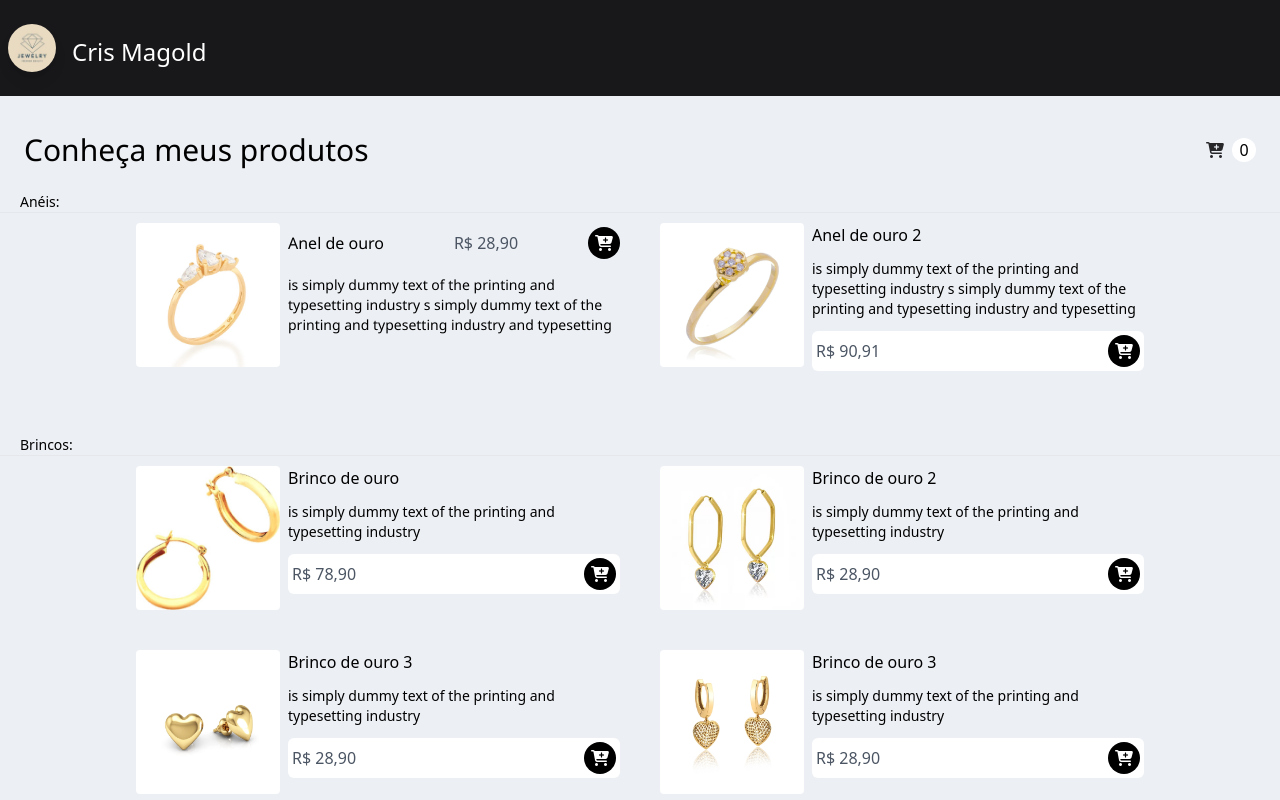
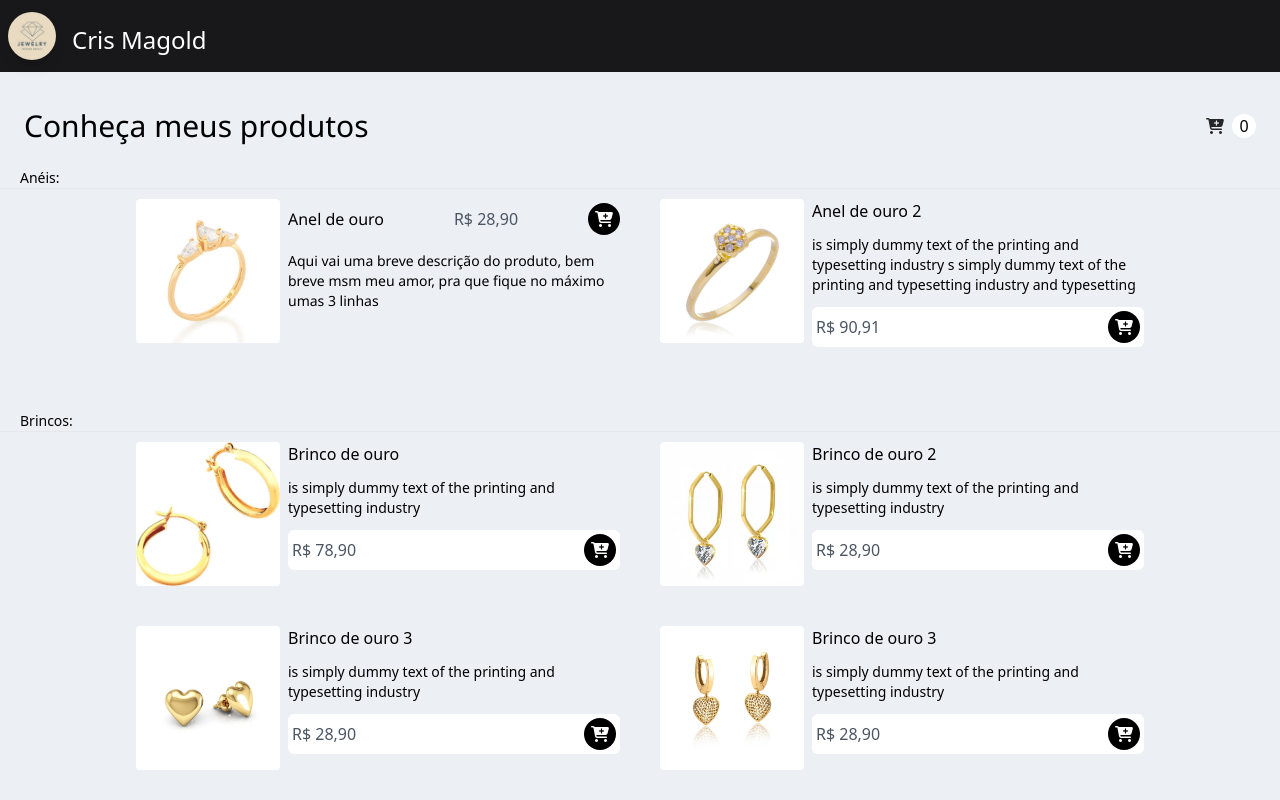
Before and after one commit to devdotcom1/loja, a website: page index.html in a window 1280 px wide. Shown: the top 800 px of the page. Drawn offline with Linux system fonts and the light colour scheme.

Commit message:
Update index.html
teste

```diff
--- a/index.html
+++ b/index.html
@@ -15,7 +15,7 @@
 <!-- Header -->
 
 
-<header class="w-full py-5 bg-zinc-900">
+<header class="w-full py-2 bg-zinc-900">
     <div class="w-full h-full flex items-center px-2 gap-4">
 
     <img src="./assets/logo.jpg" alt="Logo da loja" class="w-12 h-12 rounded-full shadow-lg hover:scale-110 duration-200" >
@@ -62,7 +62,7 @@
                                 <i class="fa fa-cart-plus text-white"></i>
                             </button>
                         </div>
-                        <p class="text-sm" style="font-family: Noto Sans;">is simply dummy text of the printing and typesetting industry s simply dummy text of the printing and typesetting industry and typesetting </p>
+                        <p class="text-sm" style="font-family: Noto Sans;">Aqui vai uma breve descrição do produto, bem breve msm meu amor, pra que fique no máximo umas 3 linhas </p>
 
                     </div>
                 </div>
```
